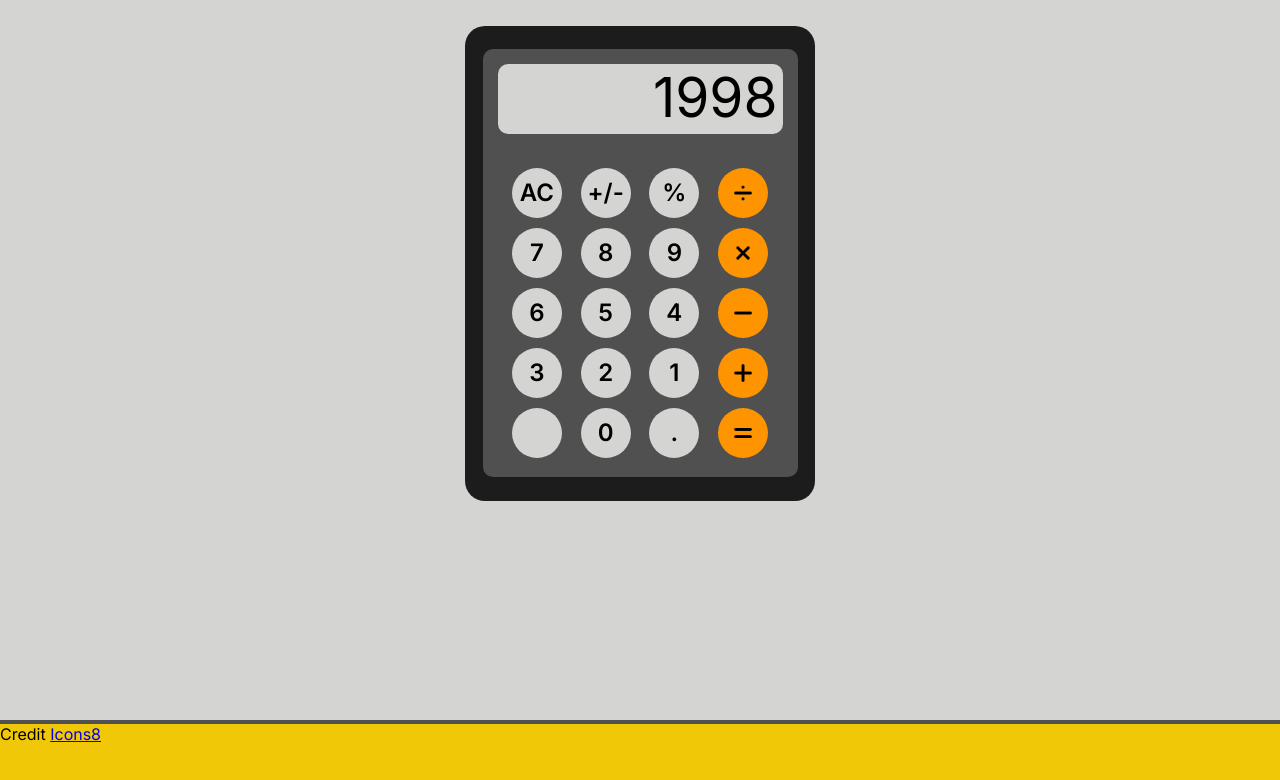
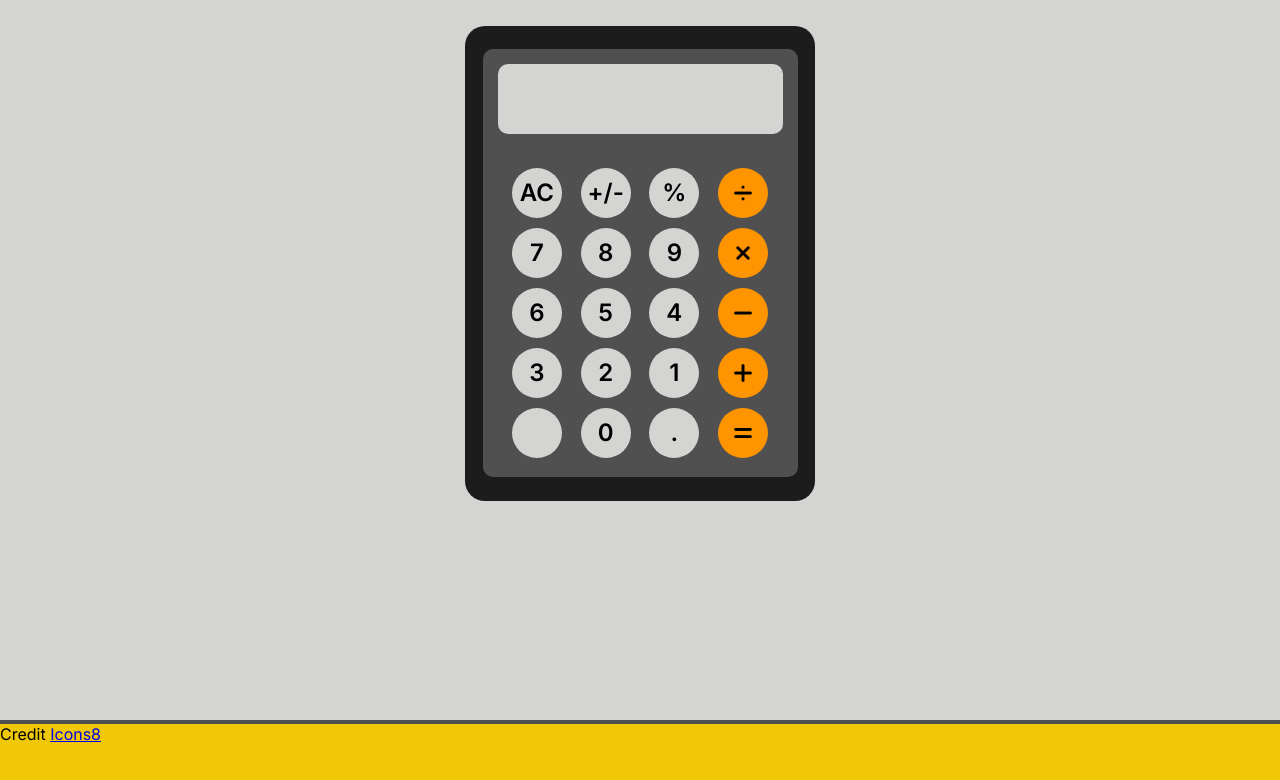
Before and after one commit to coffeydoescode/Calculator, a plain HTML site: page index.html in a window 1280 px wide. Drawn offline with Linux system fonts and the light colour scheme.

Commit message:
Remove Dummy Numbers from Display

```diff
--- a/index.html
+++ b/index.html
@@ -17,7 +17,7 @@
     <main>
       <div class="calculator">
         <div class="input">
-          <div id="display">1998</div>
+          <div id="display"></div>
 
           <div class="keypadContainer">
             <div class="keypad1">
--- a/main.js
+++ b/main.js
@@ -35,10 +35,8 @@ const numberButtons = Array.from(document.getElementsByClassName("numbBtn"));
 console.log(numberButtons);
 
 function logIt(event) {
-  console.log(event.target);
+  console.log(event.target.innerText);
 }
-
-// numberButtons[9].addEventListener("click", logIt);
 
 numberButtons.forEach(function (button) {
   button.addEventListener("click", logIt);
```
